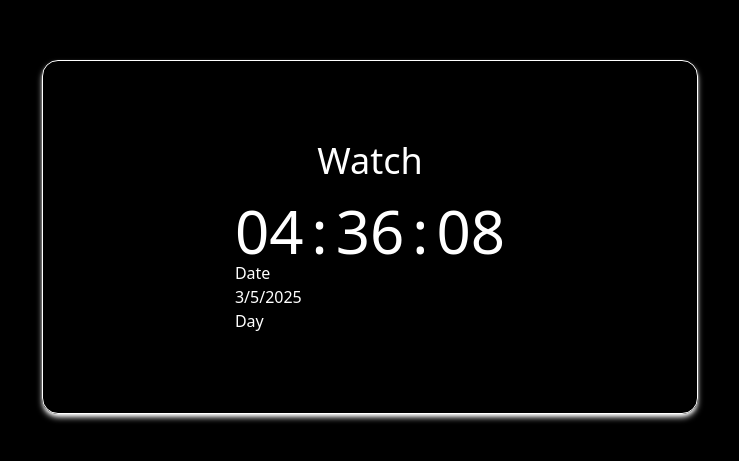
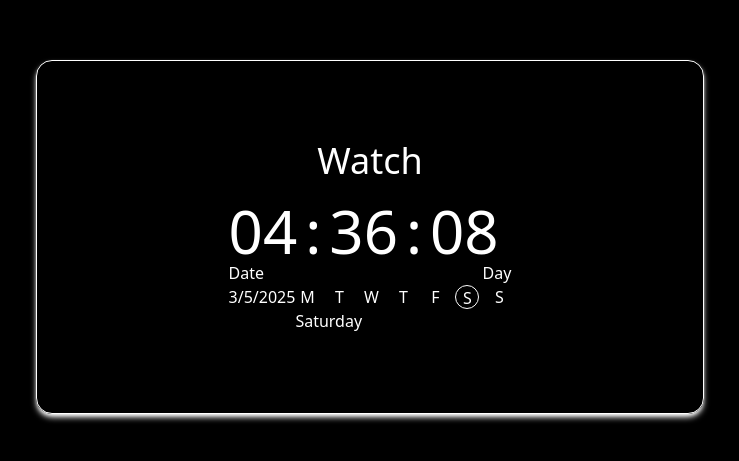
Before and after one commit to Ishaanvats74/digitalwatch-html, a plain HTML site: page DigitalWatch.html in a window 1280 px wide. Shown: the part 163-624 px from the top of the page, without its empty margins (270-1009 px from the left). Drawn offline with nearby package versions, Linux system fonts and the light colour scheme.

Commit message:
added day name

```diff
--- a/DigitalWatch.html
+++ b/DigitalWatch.html
@@ -6,6 +6,18 @@
     <title>Digital Watch</title>
     <script src="https://cdn.jsdelivr.net/npm/@tailwindcss/browser@4"></script>
 </head>
+<style>
+    .day-indicator {
+        width: 24px;
+        height: 24px;
+        text-align: center;
+        line-height: 24px;
+    }
+    .active-day {
+        border: 1px solid white;
+        border-radius: 50%;
+    }
+</style>
 <body>
     <div class="w-full min-h-screen flex flex-col justify-center items-center bg-black text-white ">
         <div class="border-white border px-48 py-20 rounded-2xl shadow-white shadow-md ">
@@ -26,7 +38,7 @@
                     <h1 id="second">00</h1>
                 </div>
             </div>
-            <div>
+            <div class="flex justify-between">
 
                 <div class="">
                     <h1>Date</h1>
@@ -43,7 +55,19 @@
                     </div>
                 </div>
                 <div>
-                    <h1>Day</h1>
+                    <h1 class="text-end">Day</h1>
+                    <div class="flex gap-2">
+                        <div id="Mon" class="day-indicator">M</div>
+                        <div id="Tue" class="day-indicator">T</div>
+                        <div id="Wed" class="day-indicator">W</div>
+                        <div id="Thu" class="day-indicator">T</div>
+                        <div id="Fri" class="day-indicator">F</div>
+                        <div id="Sat" class="day-indicator">S</div>
+                        <div id="Sun" class="day-indicator">S</div>
+                    </div>
+                    <div>
+                        <h1><p id="day"></p></h1>
+                    </div>
                 </div>
             </div>
         </div>
@@ -58,24 +82,48 @@
         var date = document.getElementById('date');
         var month = document.getElementById('month');
         var year = document.getElementById('year');
+        var day = document.getElementById('day');
+        var dayIndicators = {
+            0:document.getElementById('Sun'),
+            1:document.getElementById('Mon'),
+            2:document.getElementById('Tue'),
+            3:document.getElementById('Wed'),
+            4:document.getElementById('Thu'),
+            5:document.getElementById('Fri'),
+            6:document.getElementById('Sat'),
+        }
+
+        const dayNames = ['Sunday', 'Monday', 'Tuesday', 'Wednesday', 'Thursday', 'Friday', 'Saturday'];
 
         function time() {
             var currentTime = new Date();
             var hr = currentTime.getHours();
             var min = currentTime.getMinutes();
             var sec = currentTime.getSeconds();
-            var d = currentTime.getDate();
-            var mon = currentTime.getMonth() + 1;
-            var y = currentTime.getFullYear();
+            var DATE = currentTime.getDate();
+            var Month = currentTime.getMonth() + 1;
+            var Year = currentTime.getFullYear();
+            var dayNum = currentTime.getDay();
             console.log(currentTime);
 
             hour.innerHTML = hr < 10 ? "0" + hr : hr;
             minutes.innerHTML = min < 10 ? "0" + min : min;
             second.innerHTML = sec < 10 ? "0" + sec : sec;
-            date.innerHTML = d;
-            month.innerHTML = mon;
-            year.innerHTML = y;
+            date.innerHTML = DATE;
+            month.innerHTML = Month;
+            year.innerHTML = Year;
+
+            day.innerHTML = dayNames[dayNum];
+
+              document.querySelectorAll('.day-indicator').forEach(el => {
+                el.classList.remove('active-day');
+            });
+
+            if (dayIndicators[dayNum]) {
+                dayIndicators[dayNum].classList.add('active-day');
+            }
         }
+
         setInterval(time, 1000);
         setInterval(() => {
             for (let i = 0; i < spans.length; i++) {
```
